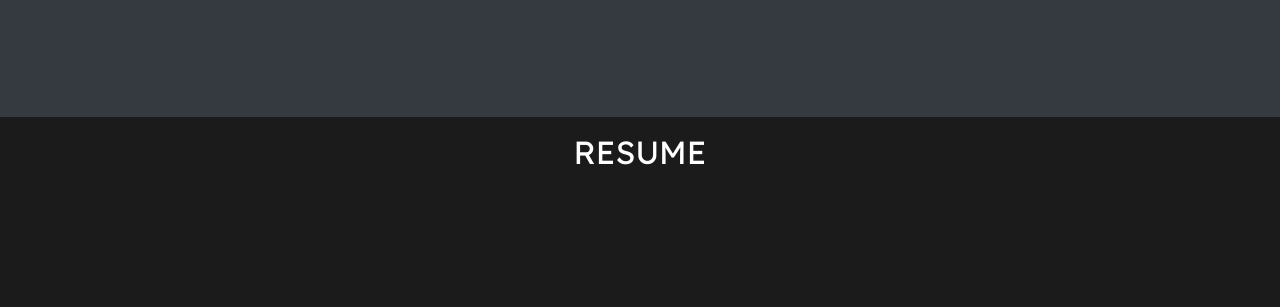
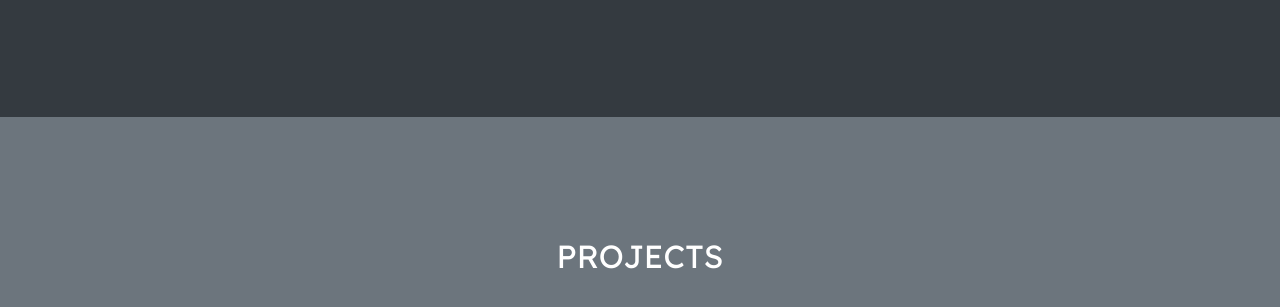
Before and after one commit to kiphenglim/kiphenglim.github.io, a plain HTML site: page index.html in a window 1280 px wide. Shown: the part 1602-1909 px from the top of the page. Before the commit the page ends 1813 px from the top, so only its background shows below. Drawn offline with nearby package versions, Linux system fonts and the light colour scheme.

Commit message:
added projects section

```diff
--- a/index.html
+++ b/index.html
@@ -38,11 +38,11 @@
             </li> -->
 
             <li class="nav-item col">
-              <a class="navbar-brand" style="padding-right: 0; padding-left: 0; margin: auto;" href="#">KIP LIM</a>
+              <a class="navbar-brand" style="padding-right: 0; padding-left: 0; margin: auto;" href="#home">KIP LIM</a>
             </li>
 
             <li class="nav-item col">
-              <a class="nav-link text-light" href="#">Projects</a>
+              <a class="nav-link text-light" href="#projects">Projects</a>
             </li>
             <li class="nav-item col">
               <a class="nav-link text-light" href="Blog Posts/index.html">Blog</a>
@@ -227,10 +227,10 @@
   </div>
 
   <!-- RESUME CONTENT -->
-  <div id="resume" class="container-fluid" style="padding: 2vh; float: none; overflow: hidden;">
+  <div id="projects" class="container-fluid bg-secondary" style="min-height: 80vh; padding: 15vh 3vh; float: none; overflow: hidden;">
     <div class="container" style="padding-bottom: 2vh; float: none; overflow: hidden;">
       <h2 style="text-align: center">
-        RESUME
+        PROJECTS
       </h2>
     </div>
   </div>
```
